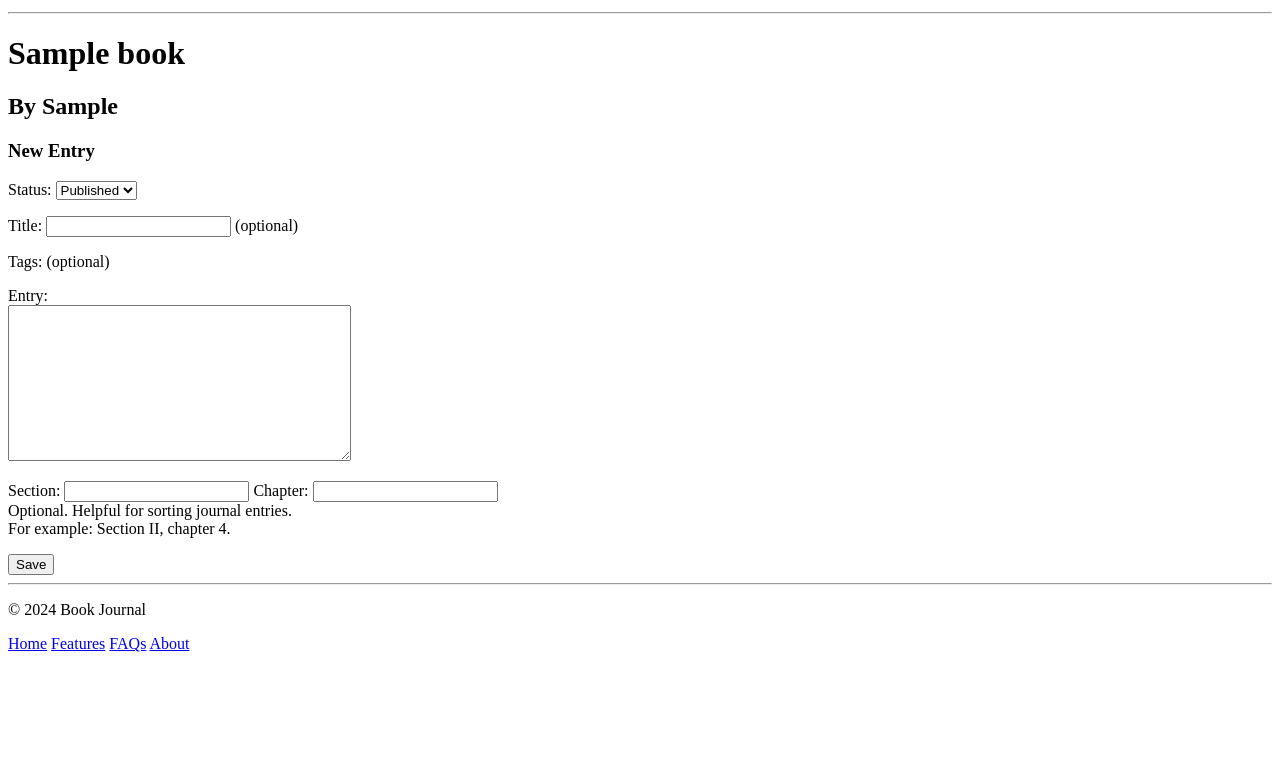
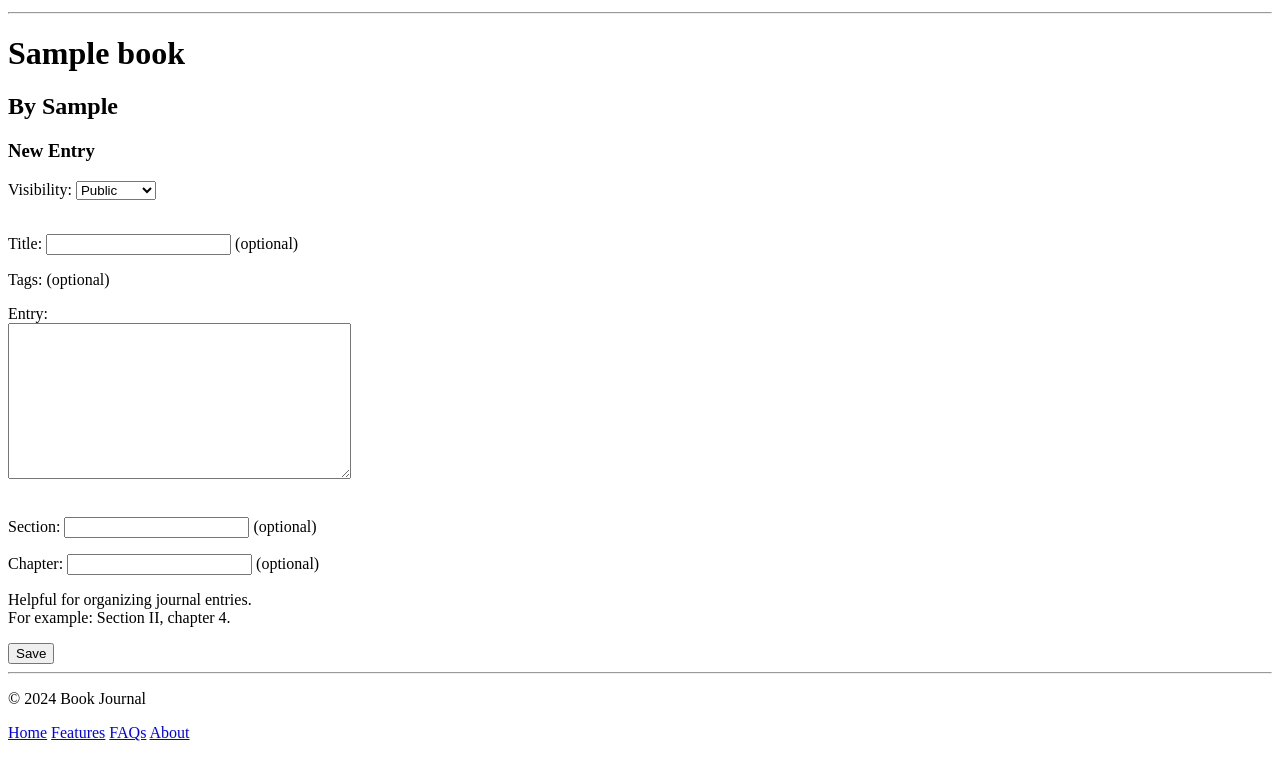
Before and after one commit to alex-b1729/bookjournal, a Django app: a page that uses journal/templates/manage/entry.html in a window 1280 px wide. Shown: the part 176-934 px from the top of the page. Before the commit the page ends 828 px from the top, so only its background shows below. Run offline with Django 5.2, Linux system fonts and the light colour scheme; a user stored in the database is signed in; tables that the repository leaves empty hold one stand-in row (values such as "Sample post").

Commit message:
include visibility in create form and templates

```diff
--- a/journal/templates/entry/detail.html
+++ b/journal/templates/entry/detail.html
@@ -3,15 +3,13 @@
 
 {% block content %}
 <h1>
-    {% if entry.status == 'd' %}
-    (Draft)
-    {% endif %}
     {% if entry.title %}
     {{ entry.title }}
     {% else %}
     <a href="{{ entry.book.get_absolute_url }}">{{ entry.book }}</a>
     {% endif %}
 </h1>
+<em>Visibility: {{ entry.get_visibility_display }}</em>
 {% if entry.title %}
 <h2>
     <a href="{{ entry.book.get_absolute_url }}">{{ entry.book }}</a>
--- a/journal/templates/manage/entry.html
+++ b/journal/templates/manage/entry.html
@@ -26,8 +26,10 @@ Entry
     {{ form.non_field_errors }}
 
     <div class="fieldWrapper">
-        {{ form.status.as_field_group }}
+        {{ form.visibility.as_field_group }}
     </div>
+
+    <br/>
     <div class="fieldWrapper">
         {% if form.title.errors %}
         <p>{{ form.title.errors }}</p>
@@ -52,12 +54,18 @@ Entry
         {{ form.body }}
     </div>
 
+    <br/>
     <div class="fieldWrapper">
         <p>
             {{ form.section.as_field_group }}
+            {% if not form.section.required %}(optional){% endif %}
+        </p>
+        <p>
             {{ form.chapter.as_field_group }}
-            <br/>
-            Optional. Helpful for sorting journal entries.<br/>
+            {% if not form.chapter.required %}(optional){% endif %}
+        </p>
+        <p>
+            Helpful for organizing journal entries.<br/>
             For example: Section II, chapter 4.
         </p>
     </div>
--- a/journal/views.py
+++ b/journal/views.py
@@ -185,11 +185,11 @@ class EntryDetailView(
 class AuthorEntryEditMixin(AuthorEntryMixin, AuthorEditMixin):
     fields = (
         'title',
-        'status',
+        'visibility',
         'section',
         'chapter',
+        'tags',
         'body',
-        'tags',
     )
     template_name = 'manage/entry.html'
 
@@ -211,6 +211,11 @@ class EntryCreateView(
             pk=kwargs.get('book_pk'),
         )
         return super().dispatch(request, *args, **kwargs)
+
+    def get_initial(self):
+        return {
+            'visibility': self.request.user.profile.default_visibility,
+        }
 
     def get_context_data(self, **kwargs):
         context = super().get_context_data(**kwargs)
```
